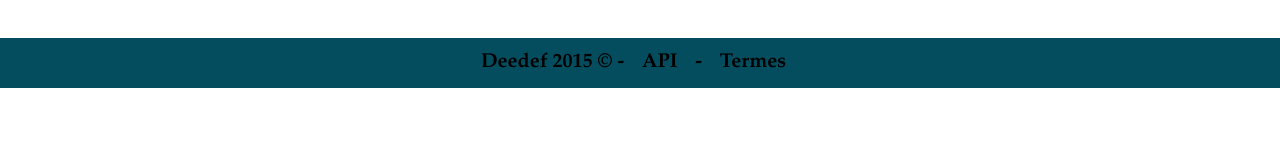
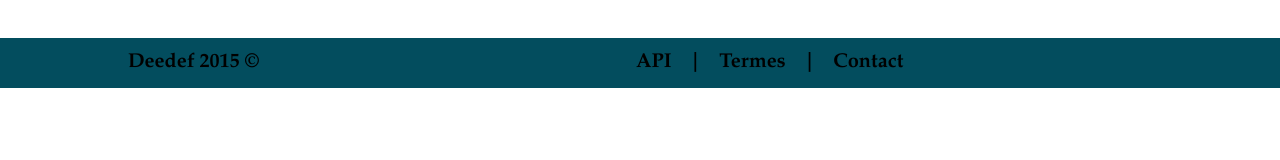
Before and after one commit to deedef/deedefSms, a website: page src/webapp/support.html in a window 1280 px wide. Drawn offline with nearby package versions, Linux system fonts and the light colour scheme.

Commit message:
updated footer

```diff
--- a/src/webapp/support.html
+++ b/src/webapp/support.html
@@ -31,7 +31,8 @@
         <div class="big_clearfix"></div>
 
         <footer>
-            Deedef 2015 &copy; - <a href="docs/api.html">API</a> - <a href="docs/terms.html">Termes</a>
+            <span class="copyright">Deedef 2015 &copy;</span>
+            <a href="docs/api.html">API</a> | <a href="docs/terms.html">Termes</a> | <a href="http://www.deedef.com/contact">Contact</a>
         </footer>
 
         <script src="bower_components/jquery/jquery.min.js"></script>
```
Also changed, not shown: src/webapp/login.html (+1 -1 lines), src/webapp/signup.html (+1 -1 lines).
